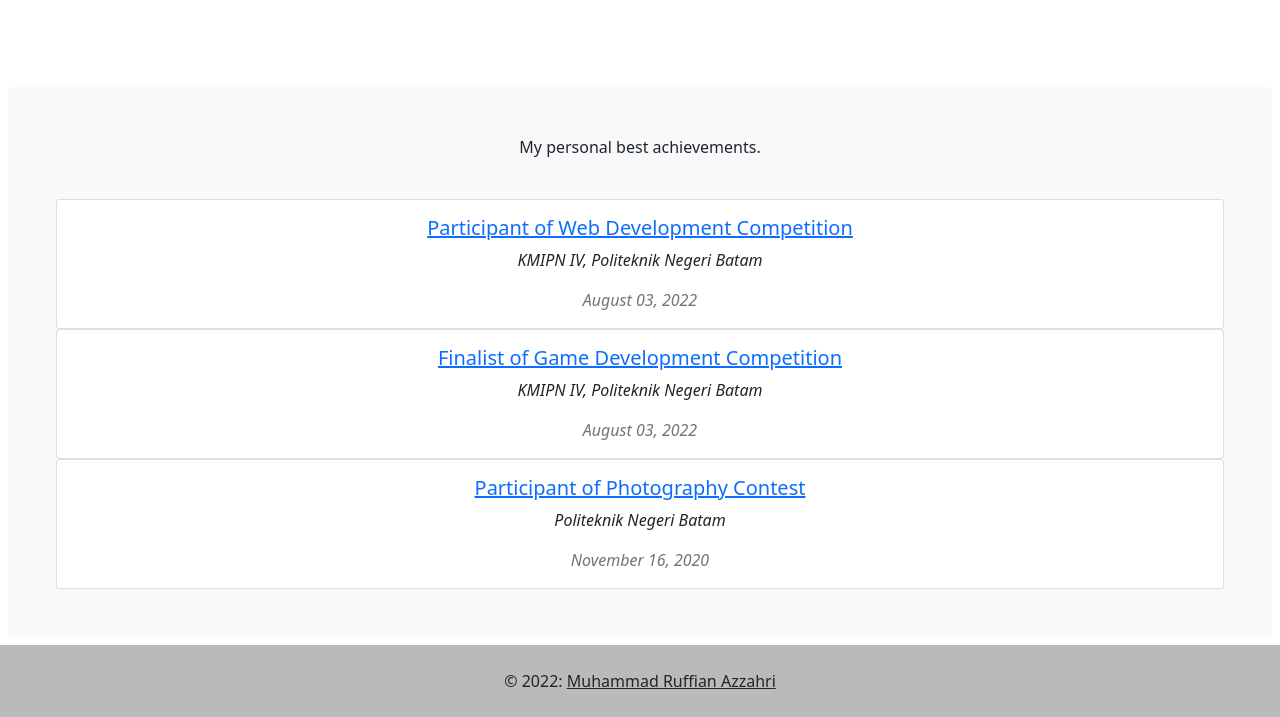
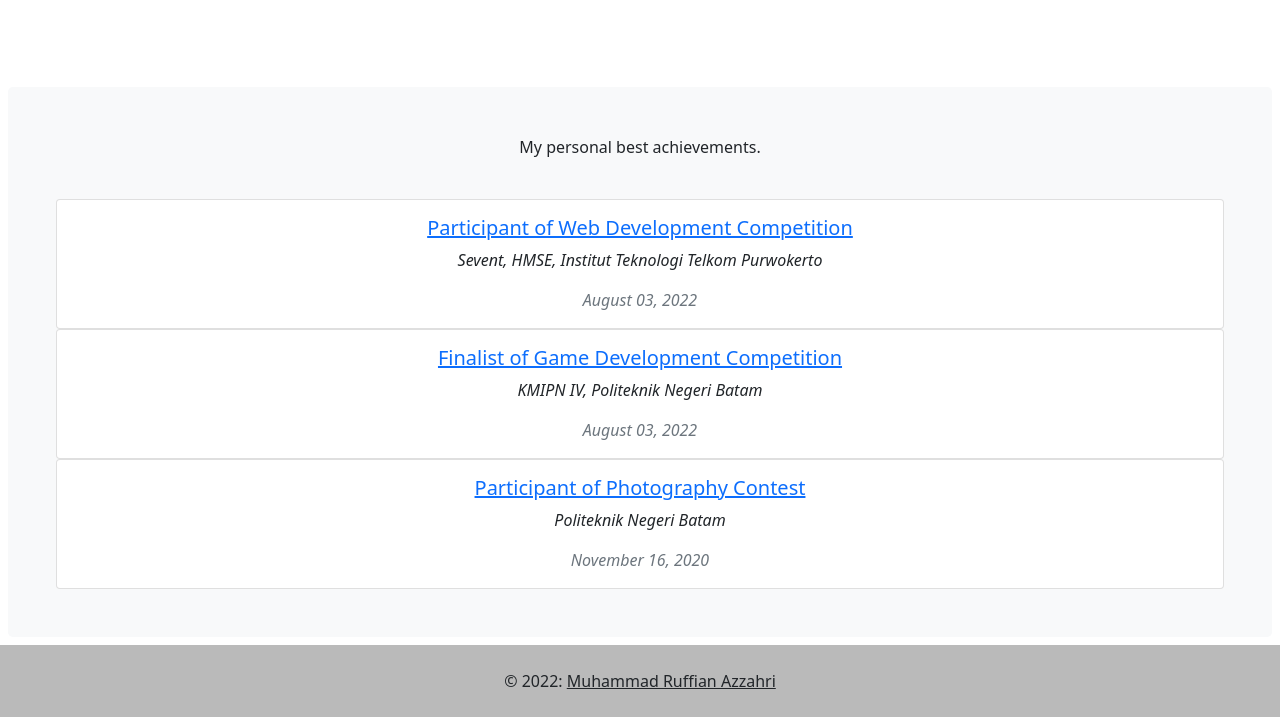
Before and after one commit to ruffianazzahri/portfolio, a plain HTML site: page achievements.html in a window 1280 px wide. Shown: the part 201-918 px from the top of the page. Drawn offline with nearby package versions, Linux system fonts and the light colour scheme.

Commit message:
Add files via upload

```diff
--- a/achievements.html
+++ b/achievements.html
@@ -55,7 +55,7 @@
       <div class="card">
         <div class="card-body">
           <h5 class="card-title"><a href="https://drive.google.com/file/d/1QI59wXhJzTKhIfkgl2j8lD2Rc7RbMaan/view?usp=sharing">Participant of Web Development Competition</a></h5>
-          <p class="card-text fst-italic">KMIPN IV, Politeknik Negeri Batam</p>
+          <p class="card-text fst-italic">Sevent, HMSE, Institut Teknologi Telkom Purwokerto</p>
           <p class="card-text fst-italic text-secondary">August 03, 2022 </p>
         </div>
       </div>
```
